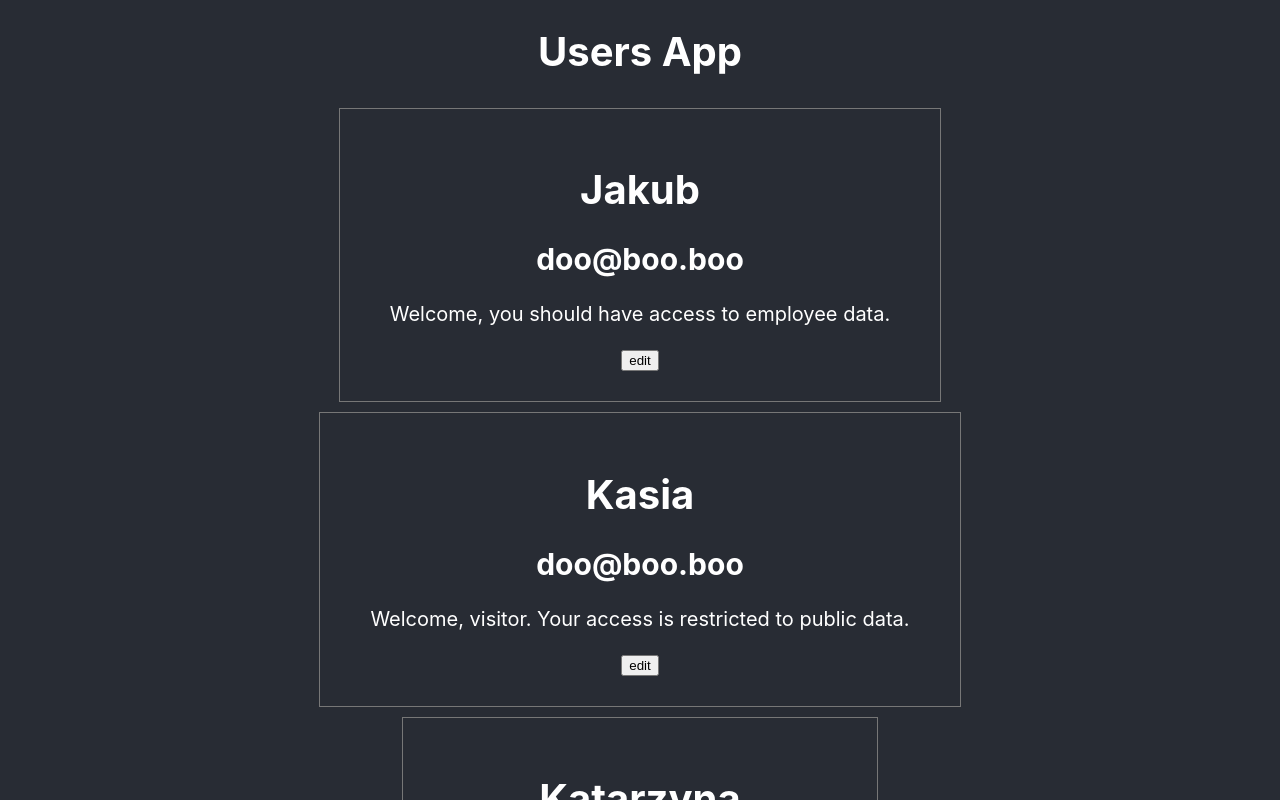
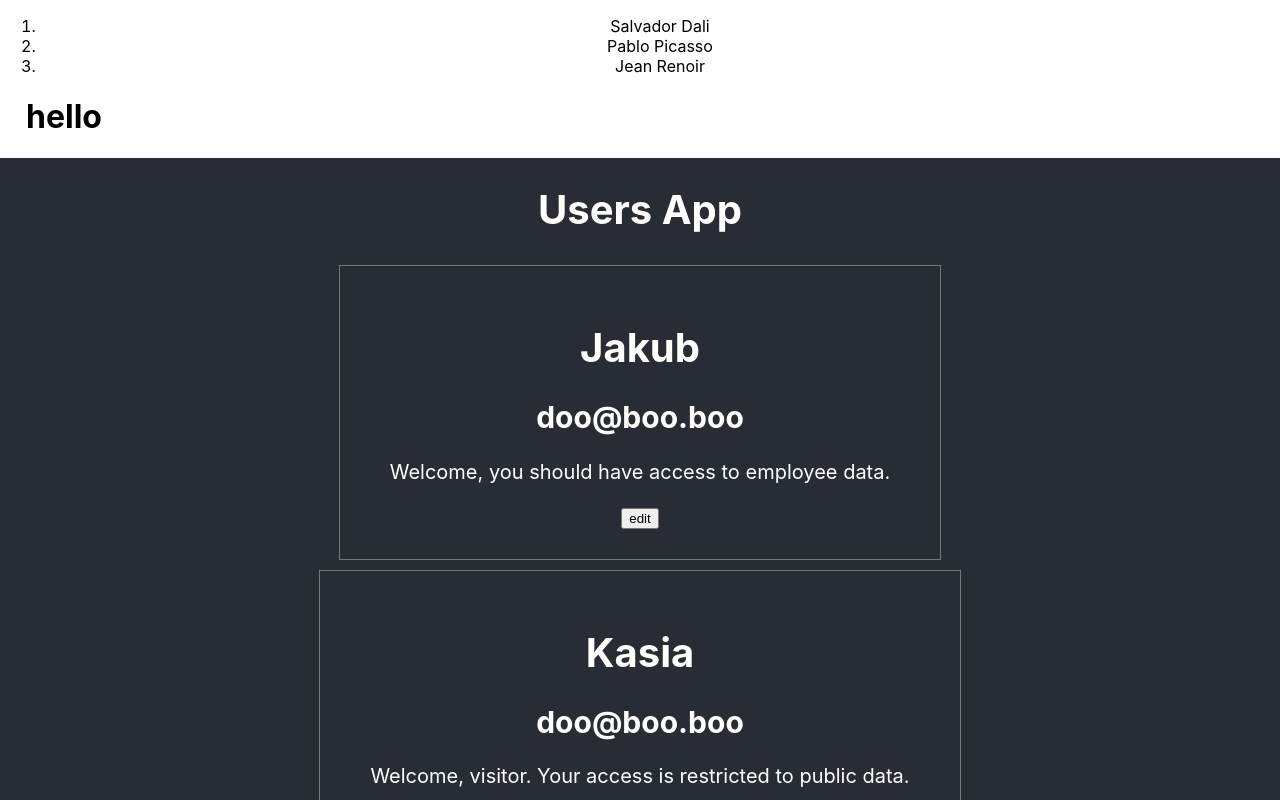
Before and after one commit to mkubera/react-21, a React (Create React App) app: page / in a window 1280 px wide. Shown: the top 800 px of the page. Built offline with nearby package versions, Linux system fonts and the light colour scheme.

Commit message:
03 - 1 out of 2

```diff
--- a/src/App.jsx
+++ b/src/App.jsx
@@ -1,6 +1,7 @@
 // import logo from "./logo.svg";
 import "./App.css";
 import UserProfile from "./Components/UserProfile";
+import Painters from "./Components/Painters";
 
 const App = () => {
   const onClickFn = (data) => {
@@ -32,6 +33,8 @@ const App = () => {
 
   return (
     <div className="App">
+      <Painters isOrdered={true} />
+      <h1 style={true ? { width: "10%" } : { width: "100%" }}>hello</h1>
       <header className="App-header">
         <h1>Users App</h1>
         {state.users.map((user, idx) => (
--- /dev/null
+++ b/src/Components/Painters.jsx
@@ -0,0 +1,11 @@
+const painters = ["Salvador Dali", "Pablo Picasso", "Jean Renoir"];
+
+const Painters = ({ isOrdered, inputType }) => {
+  let listOfPainters = painters.map((painter, idx) => (
+    <li key={idx}>{painter}</li>
+  ));
+
+  return isOrdered ? <ol>{listOfPainters}</ol> : <ul>{listOfPainters}</ul>;
+};
+
+export default Painters;
```
Also changed, not shown: 2 other files (tests, documents, lock files or other folders).
